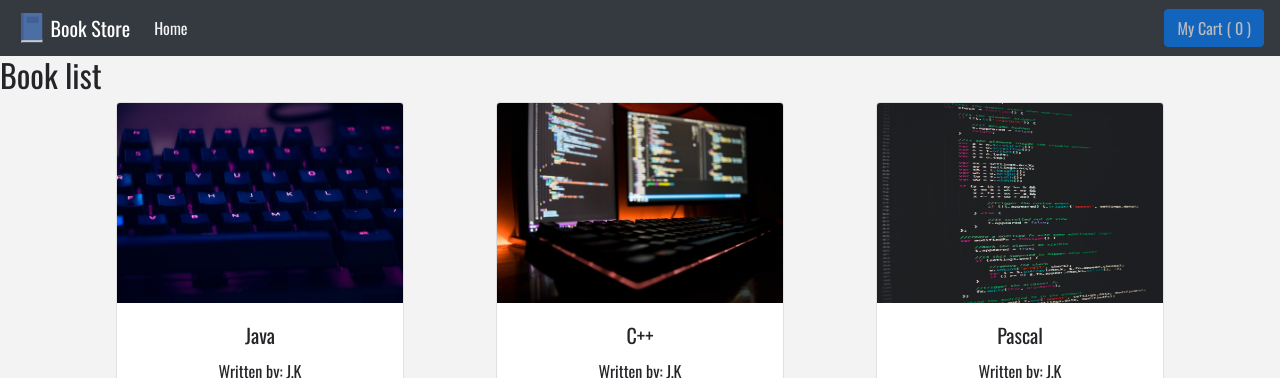
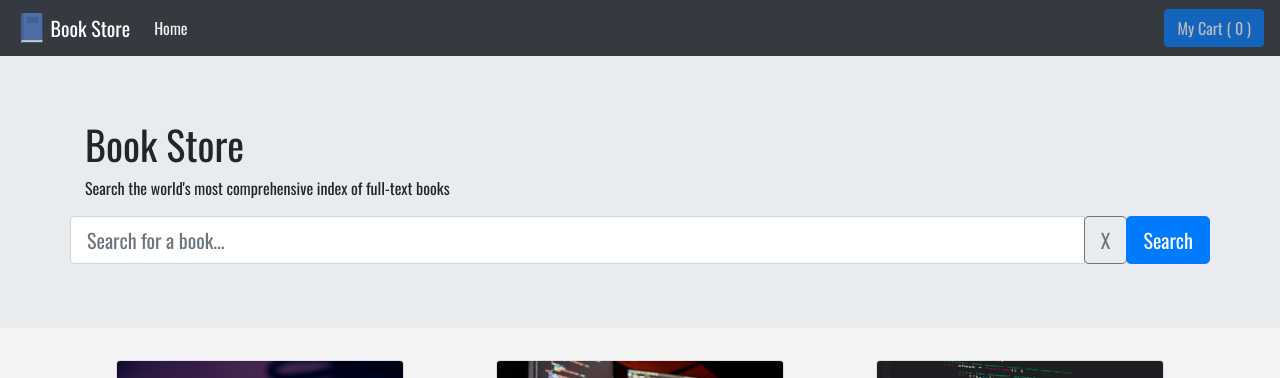
Before and after one commit to imadcollin/book-store, a React (Create React App) app: page / in a window 1280 px wide. Shown: the top 378 px of the page. Built offline with nearby package versions, Linux system fonts and the light colour scheme.

Commit message:
Add search functionality

```diff
--- a/src/Components/BookList.js
+++ b/src/Components/BookList.js
@@ -4,11 +4,12 @@ import Row from "react-bootstrap/Row";
 
 import { ProductConsumer } from "../Providers/ProductProvider";
 import Book from "./Book";
+import Search from "./Search";
 export default class BookList extends Component {
   render() {
     return (
       <div>
-        <h2>Book list </h2>{" "}
+        <Search></Search>
         <Container>
           <Row
             style={{
--- /dev/null
+++ b/src/Components/Search.js
@@ -0,0 +1,104 @@
+import React, { Component } from "react";
+import { ProductConsumer } from "../Providers/ProductProvider";
+import Book from "./Book";
+import Form from "react-bootstrap/Form";
+import Col from "react-bootstrap/Col";
+import Row from "react-bootstrap/Row";
+import Button from "react-bootstrap/Button";
+import Jumbotron from "react-bootstrap/Jumbotron";
+import Container from "react-bootstrap/Container";
+import InputGroup from "react-bootstrap/InputGroup";
+import FormControl from "react-bootstrap/FormControl";
+
+export default class Search extends Component {
+  constructor() {
+    super();
+    this.state = {
+      input: " ",
+    };
+  }
+  render() {
+    this.handleChanges = (e) => {
+      const text = e.target.value;
+      this.setState((state) => {
+        return { input: (state.input = text.toLowerCase()) };
+      });
+
+      console.log("-----");
+      console.log(this.state.input);
+    };
+
+    this.clearInput = () => {
+      document.getElementById("searchInput").value = "";
+    };
+
+    return (
+      <div>
+        <Jumbotron fluid>
+          <Container>
+            <h1>Book Store </h1>
+            <p>
+              Search the world's most comprehensive index of full-text books
+            </p>
+            <Form>
+              <Row>
+                <InputGroup>
+                  <FormControl
+                    placeholder="Search for a book... "
+                    size="lg"
+                    aria-describedby="basic-addon2"
+                    id="searchInput"
+                    onChange={(e) => this.handleChanges(e)}
+                  />
+                  <ProductConsumer>
+                    {(books) => (
+                      <div>
+                        <InputGroup.Append>
+                          <Button
+                            variant="outline-secondary"
+                            size="lg"
+                            onClick={() => {
+                              books.clearSearch();
+                              this.clearInput();
+                            }}
+                          >
+                            X
+                          </Button>
+                          <Button
+                            variant="primary"
+                            size="lg"
+                            onClick={() => books.search(this.state.input)}
+                          >
+                            Search
+                          </Button>
+                        </InputGroup.Append>
+                      </div>
+                    )}
+                  </ProductConsumer>
+                </InputGroup>
+
+                <Col>
+                  <ProductConsumer>
+                    {(books) => (
+                      <div
+                        style={{
+                          display: "flex",
+                          flexFlow: "wrap",
+                          justifyContent: "space-between",
+                        }}
+                      >
+                        {books.searchArry.map((book) => (
+                          <Book key={book.id} book={book} />
+                        ))}
+                      </div>
+                    )}
+                  </ProductConsumer>
+                </Col>
+              </Row>
+            </Form>
+          </Container>
+        </Jumbotron>
+      </div>
+    );
+  }
+}
--- a/src/Providers/ProductProvider.js
+++ b/src/Providers/ProductProvider.js
@@ -3,12 +3,16 @@ import { bookList, bookDetail } from "./MockData";
 
 const ProductContext = React.createContext();
 export default class ProductProvider extends Component {
-  state = {
-    bookList: bookList,
-    bookDetail: bookDetail,
-    carts: [],
-    totalPrice: 0,
-  };
+  constructor() {
+    super();
+    this.state = {
+      bookList: bookList,
+      bookDetail: bookDetail,
+      carts: [],
+      totalPrice: 0,
+      searchArry: [],
+    };
+  }
   getBookById = (id) => {
     const book = bookDetail.find((book) => book.id === id);
     return book;
@@ -49,6 +53,29 @@ export default class ProductProvider extends Component {
       return { totalPrice: state.totalPrice - item.price };
     });
   };
+  search = (text) => {
+    console.log(text);
+    if (!text) {
+      console.log("Please type something...!");
+    } else {
+      this.setState({ searchArry: [] });
+
+      const item = this.state.bookList.filter((book) => {
+        if (!text) return true;
+        if (book.title.toLowerCase().includes(text)) return true;
+      });
+      this.setState((state) => {
+        return { searchArry: [...state.searchArry, ...item] };
+      });
+    }
+    console.log("size before clear", this.state.searchArry.length);
+  };
+  clearSearch = () => {
+    console.log("clicked");
+    this.setState({ searchArry: [] });
+    console.log("size after clear", this.state.searchArry.length);
+  };
+
   render() {
     return (
       <div>
@@ -59,6 +86,8 @@ export default class ProductProvider extends Component {
             addToCart: this.addToCart,
             increaseQuantity: this.increaseQuantity,
             decreaseQuantity: this.decreaseQuantity,
+            search: this.search,
+            clearSearch: this.clearSearch,
           }}
         >
           {this.props.children}
```
